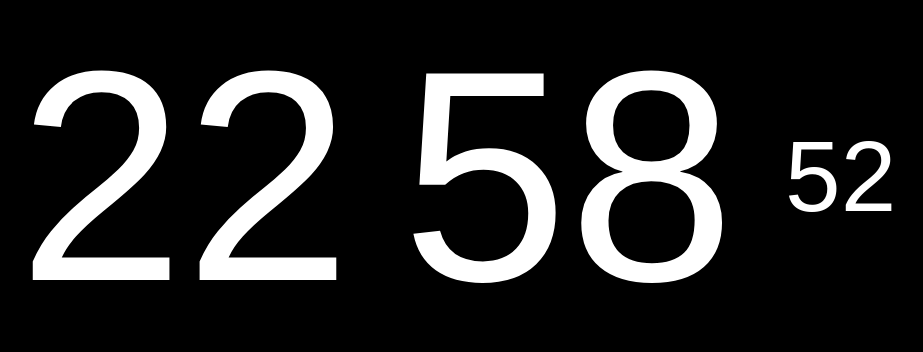
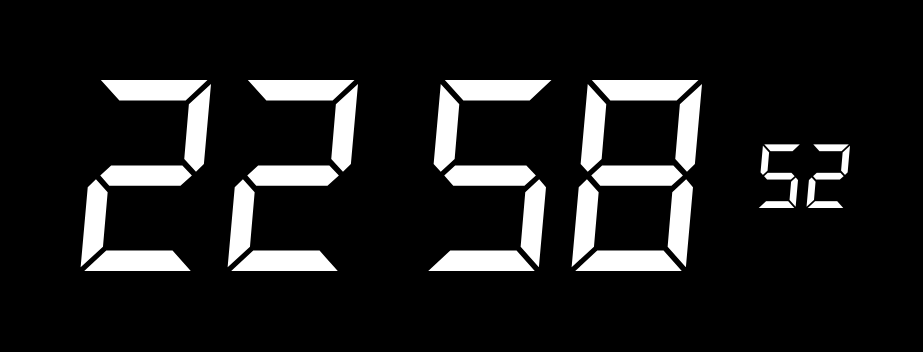
Before and after one commit to rCristianH/FutureClock, a plain HTML site: page index.html in a window 1280 px wide. Shown: the part 224-576 px from the top of the page, without its empty margins (183-1106 px from the left). Drawn offline with Linux system fonts and the light colour scheme; the site is published under a folder, as on GitHub Pages, so addresses that start at the root find nothing.

Commit message:
Correciones ruta

```diff
--- a/style.css
+++ b/style.css
@@ -5,7 +5,7 @@
 }
 @font-face {
   font-family: FontPersonal;
-  src: url(/DS-DIGII.TTF);
+  src: url(./DS-DIGII.TTF);
 }
 body {
   background-color: black;
```
